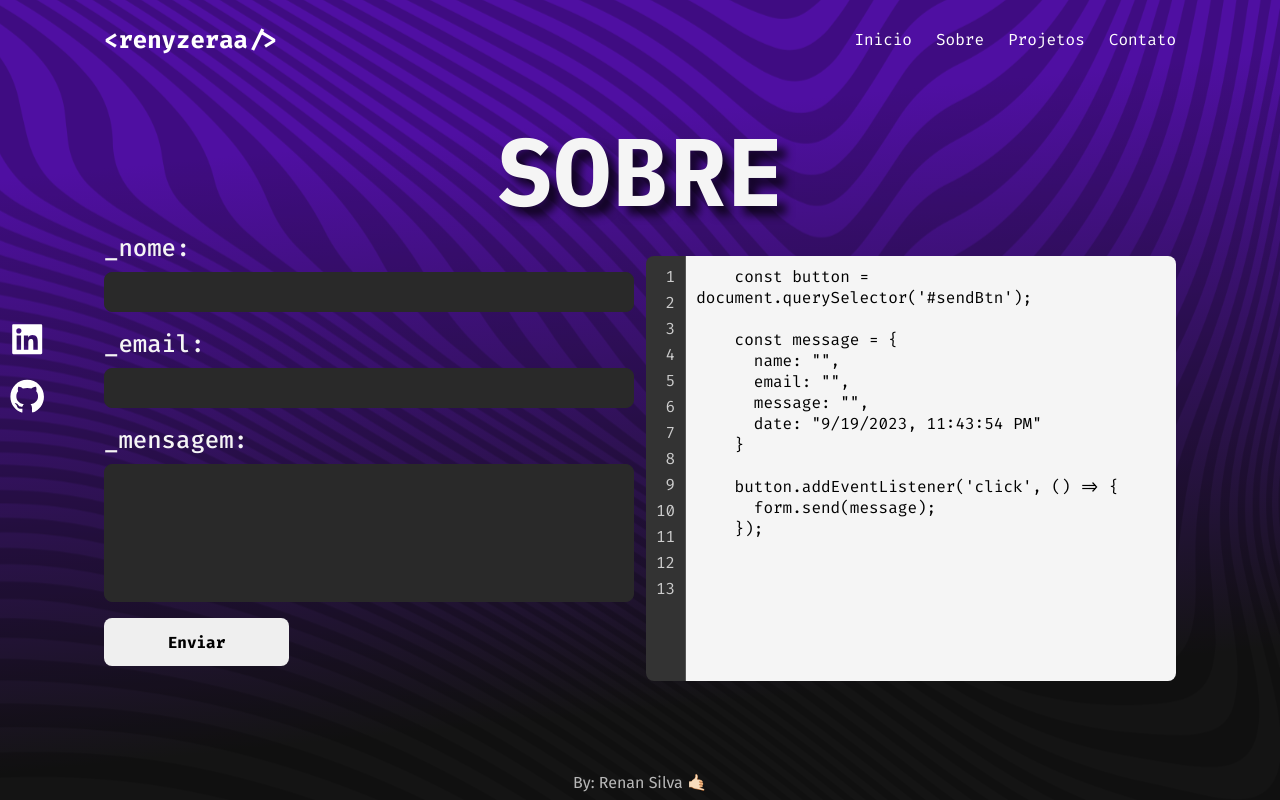
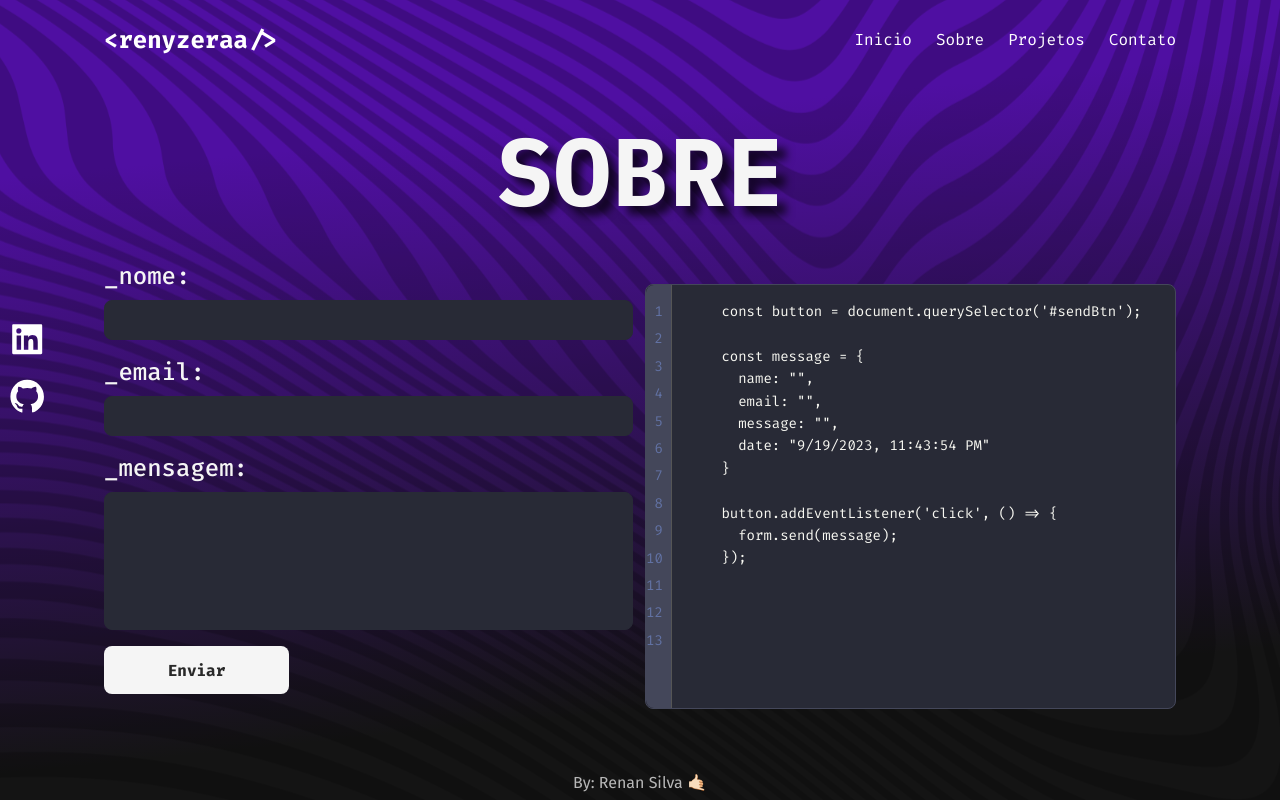
Before and after one commit to renyzeraa/portfolio-v1, a React (Vite) app in the folder portfolio/: page /contact in a window 1280 px wide. Built offline with nearby package versions, Linux system fonts and the light colour scheme; a web font is replaced by a local one.

Commit message:
fix colors and refactor to theme

```diff
--- a/portfolio/src/pages/Contact/style.js
+++ b/portfolio/src/pages/Contact/style.js
@@ -32,34 +32,51 @@ export const Container = styled.div`
       .code-card {
         margin-top: 24px;
         flex: 1;
+        background-color: ${({ theme }) => theme.COLORS.BG_DRACULA_800};
+        color: ${({ theme }) => theme.COLORS.WHITE_TEXT};
+        border: 1px solid ${({ theme }) => theme.COLORS.BG_DRACULA_600};
+        border-radius: 8px;
+        overflow: hidden;
         display: flex;
         font-family: ${({ theme }) => theme.FONTS.FONT_FIRA_CODE};
         height: 425px;
         max-height: 100%;
 
         .line-numbers {
-          flex: 0 0 40px;
-          background-color: #333;
-          color: #ccc;
-          padding: 10px;
+          background-color: ${({ theme }) => theme.COLORS.BG_DRACULA_600};
+          padding: 16px 0;
           text-align: right;
-          border-right: 1px solid #555;
+          padding-right: 8px;
+          background-color: ${({ theme }) => theme.COLORS.BG_DRACULA_600};
+          padding: 16px 0;
+          text-align: right;
+          padding-right: 8px;
+          border-right: 1px solid ${({ theme }) => theme.COLORS.GRAY};
           height: 100%;
           border-radius: 8px 0px 0px 8px;
 
           .line-number {
+            color: ${({ theme }) => theme.COLORS.DRACULA_TEXT};
+            font-size: 14px;
+            line-height: 1.6;
             margin-bottom: 5px;
           }
         }
 
         .code-content {
           flex: 1;
-          padding: 10px;
-          background-color: #f5f5f5;
+          padding: 16px;
+          flex-grow: 1;
+          overflow-x: auto;
           width: 100%;
           height: 100%;
           border-radius: 0px 8px 8px 0px;
+
           .code-line {
+            white-space: pre;
+            margin: 0;
+            font-size: 14px;
+            line-height: 1.6;
             white-space: pre-wrap;
             word-wrap: break-word;
           }
@@ -77,6 +94,7 @@ export const Container = styled.div`
         display: flex;
         gap: 12px;
         height: 100%;
+        margin-top: 28px;
       }
     }
   }
@@ -87,7 +105,6 @@ export const Container = styled.div`
     }
   }
 `
-
 export const Campo = styled.div`
   display: flex;
   flex-direction: column;
@@ -95,8 +112,8 @@ export const Campo = styled.div`
   margin-bottom: 1rem;
 
   label {
-    color: var(--c1, #F5F5F5);
-    font-family: Fira Code;
+    color: ${({ theme }) => theme.COLORS.GRAY_100};
+    font-family: ${({ theme }) => theme.FONTS.FONT_FIRA_CODE};
     font-size: 24px;
     font-style: normal;
     font-weight: 450;
@@ -105,12 +122,12 @@ export const Campo = styled.div`
 
   input, textarea {
     border-radius: 8px;
-    border: 1px solid var(--c12, #292929);
-    background: var(--c12, #292929);
+    border: 1px solid ${({ theme }) => theme.COLORS.BG_DRACULA_800};
+    background: ${({ theme }) => theme.COLORS.BG_DRACULA_800};
     height: 2.5rem;
     padding: 8px;
     font-size: 18px;
-    color: var(--c1, #F5F5F5);
+    color: ${({ theme }) => theme.COLORS.GRAY_100};
   }
 
   textarea {
@@ -121,7 +138,7 @@ export const Campo = styled.div`
 export const Button = styled.button`
   border: none;
   border-radius: 8px;
-  background: var(#F0F0F0);
+  background: ${({ theme }) => theme.COLORS.GRAY_100};
   display: flex;
   width: 185px;
   height: 48px;
@@ -130,16 +147,16 @@ export const Button = styled.button`
   align-items: center;
   gap: 10px;
 
-  color: var(#292929);
+  color: ${({ theme }) => theme.COLORS.BACKGROUND_700};
   text-align: right;
-  font-family: Fira Code;
+  font-family: ${({ theme }) => theme.FONTS.FONT_FIRA_CODE};;
   font-size: 16px;
   font-weight: 700;
   line-height: normal;
 
   &:hover {
-    background: #292929;
-    color: #F0F0F0;
+    background: ${({ theme }) => theme.COLORS.BACKGROUND_700};
+    color: ${({ theme }) => theme.COLORS.GRAY_100};
 
     transition: background 0.8s ease-out;
   }
--- a/portfolio/src/pages/Home/style.js
+++ b/portfolio/src/pages/Home/style.js
@@ -21,7 +21,7 @@ export const Container = styled.div`
     }
 
     .title {
-      color: var(--c2, #F0F0F0);
+      color: ${({ theme }) => theme.COLORS.GRAY_100};
       text-shadow: 7px 7px 5px rgba(0, 0, 0, 0.70);
       font-family: IBM Plex Mono;
       font-size: 28vw;
@@ -31,10 +31,10 @@ export const Container = styled.div`
 
     .description {
       margin-top: 1rem;
-      color: var(--c1, #F5F5F5);
+      color: ${({ theme }) => theme.COLORS.GRAY_100};
       text-align: center;
-      text-shadow: 3px 4px 1px #000;
-      font-family: IBM Plex Mono;
+      text-shadow: 3px 4px 1px ${({ theme }) => theme.COLORS.BLACK};
+      font-family: ${({ theme }) => theme.FONTS.FONT_IBM};
       font-size: 9vw;
       font-weight: 700;
       line-height: 42px;
--- a/portfolio/src/pages/Projects/style.js
+++ b/portfolio/src/pages/Projects/style.js
@@ -28,12 +28,12 @@ export const Container = styled.div`
             margin-right: 0px !important;
 
             .card {
-              border: 1px solid #ddd;
+              border: 1px solid ${({ theme }) => theme.COLORS.BORDER_GRAY_100};;
               padding: 16px;
               margin: 8px;
               border-radius: 8px;
               box-shadow: 0 2px 4px rgba(0, 0, 0, 0.1);
-              background-color: #fff;
+              background-color: ${({ theme }) => theme.COLORS.WHITE};;
               text-align: left;
               height: 20rem;
               font-family: ${({ theme }) => theme.FONTS.FONT_FIRA_CODE};
@@ -56,7 +56,7 @@ export const Container = styled.div`
 
               .description {
                 font-size: 1rem;
-                color: #333;
+                color: ${({ theme }) => theme.COLORS.GRAY_500};
                 margin-bottom: 16px;
               }
 
--- a/portfolio/src/styles/theme.js
+++ b/portfolio/src/styles/theme.js
@@ -3,6 +3,9 @@ export default {
     BACKGROUND_100: '#DADADA',
     BACKGROUND_700: '#292929',
     BACKGROUND_800: '#141414',
+
+    BG_DRACULA_800: '#282a36',
+    BG_DRACULA_600: '#44475a',
 
     BLACK: '#000000',
     PURPLE_025: '#e9ccff',
@@ -11,10 +14,17 @@ export default {
     PURPLE_200: '#701CDA',
     PURPLE_300: '#4f0ea1',
     WHITE: '#FFF',
+    WHITE_TEXT: '#f8f8f2',
 
+    BORDER_GRAY_100: '#ddd',
+
+    GRAY: '#555',
     GRAY_100: '#F5F5F5',
     GRAY_200: '#B8B8B8',
     GRAY_300: '#666360',
+    GRAY_500: '#333',
+
+    DRACULA_TEXT: '#6272a4',
 
     GRADIENT: 'linear-gradient(174.31deg, #4F0FA2 19.27%, #141414 83.43%)'
   },
```
